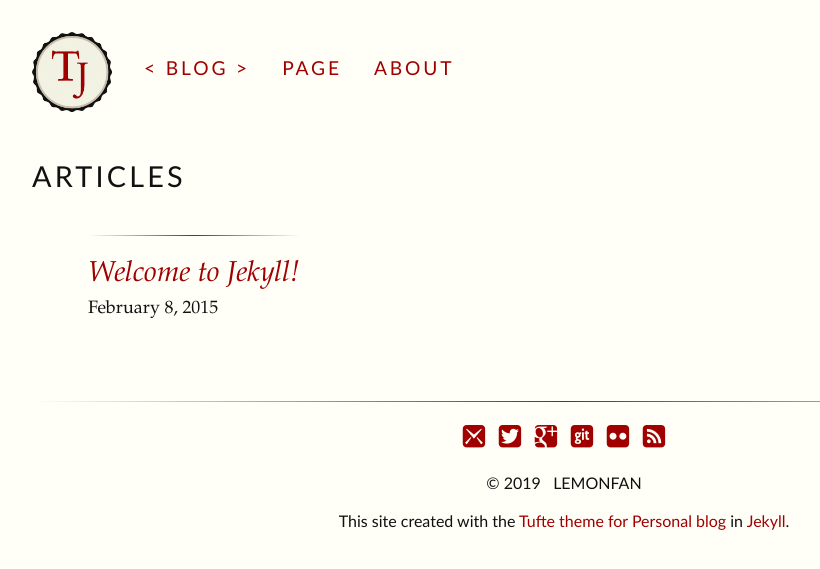
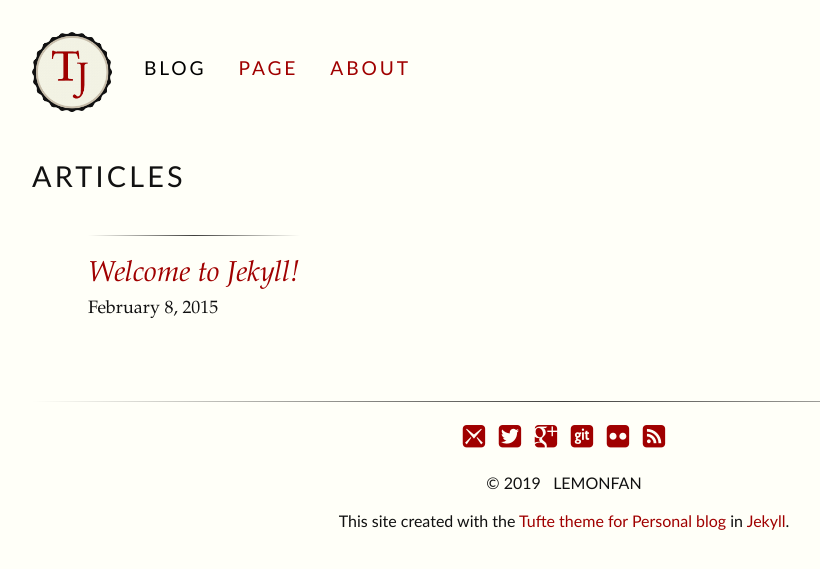
Before and after one commit to lem0nfan/lem0nfan.github.io, a Jekyll site: the page built from index.html, in a window 1280 px wide. Shown: the top 569 px of the page, without its empty margins (48-868 px from the left). Built offline with Jekyll 4.4.1, drawn with Linux system fonts in a browser that asks for light colours.

Commit message:
Update tufte.scss

```diff
--- a/css/tufte.scss
+++ b/css/tufte.scss
@@ -343,8 +343,7 @@ header > nav.group, body footer {
   padding-top: 2rem;
 }
 
-nav.group a.active:before{ content:"\0003c\000a0";} // escaped unicode for the carats and then a space on active menu links
-nav.group a.active:after{ content:"\000a0\0003e" ;}
+nav.group a.active{color:black;}
 
 header > nav  a{
   font-size: 1.2rem;
```
